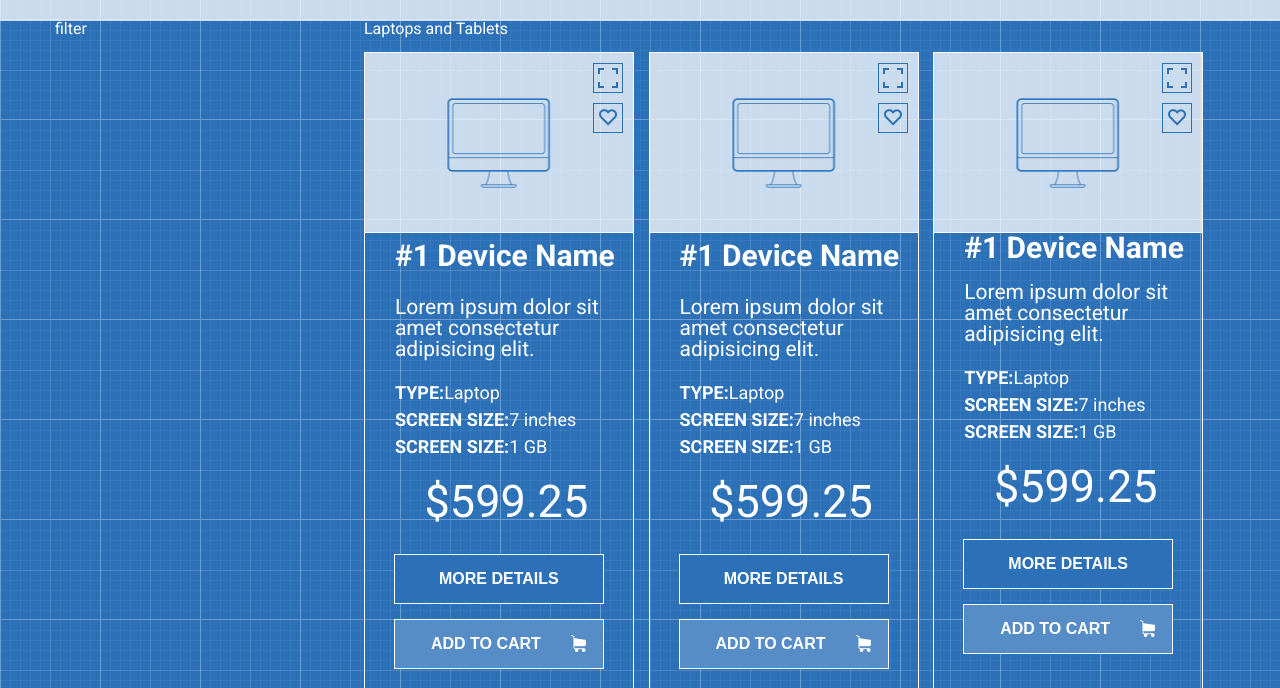
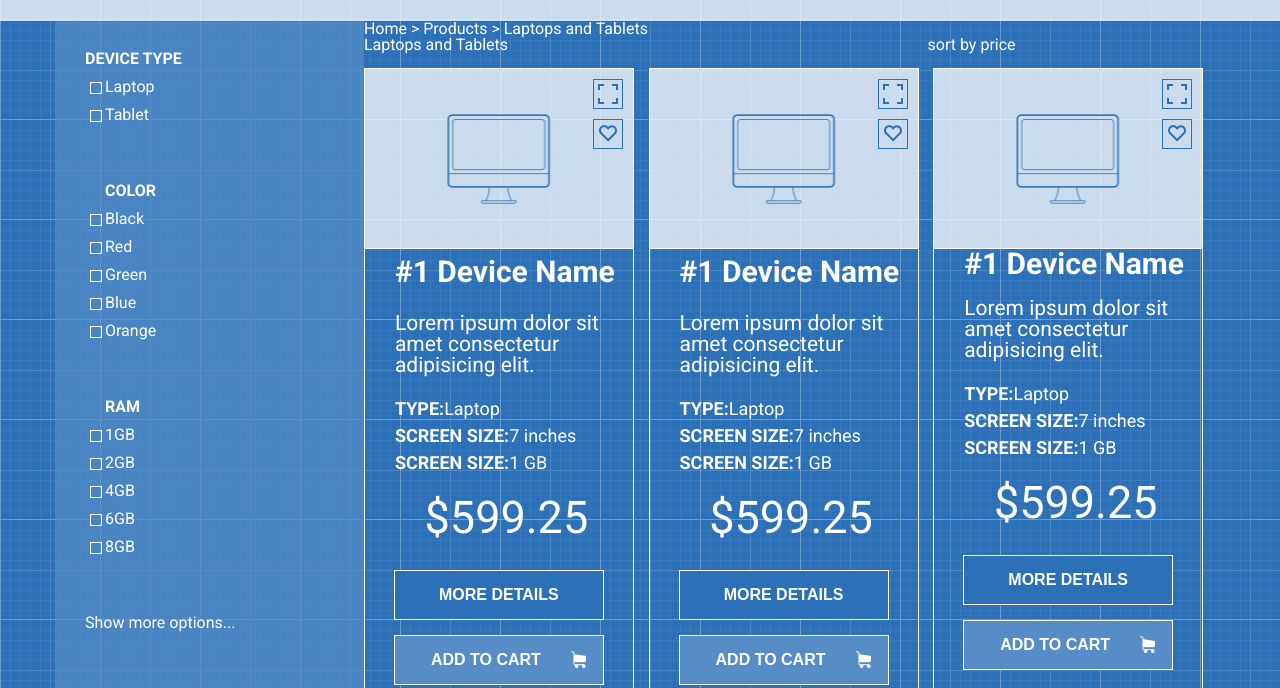
Before and after one commit to yurich30/yurich30.github.io, a plain HTML site: page index.html in a window 1280 px wide. Shown: the part 81-769 px from the top of the page. Drawn offline with Linux system fonts and the light colour scheme.

Commit message:
add filter in main

```diff
--- a/index.html
+++ b/index.html
@@ -63,9 +63,85 @@
     <main class="main">
         <div class="container">
             <div class="row">
-                <div class="col-md-3 height100">filter</div>
+                <div class="col-md-3 filter">
+                    <div class="deviceType">
+                        <p class="uppercase">Device type</p>
+                        <div>
+                            <input type="checkbox" id="laptop">
+                            <label for="laptop">Laptop</label>
+                        </div>
+                        <div>
+                            <input type="checkbox" id="tablet">
+                            <label for="tablet">Tablet</label>
+                        </div>
+                    </div>
+                    <div class="color">
+                        <div>
+                            <p class="uppercase">Color</p>
+                        </div>
+                        <div>
+                            <input type="checkbox" id="black">
+                            <label for="black">Black</label>
+                        </div>
+                        <div>
+                            <input type="checkbox" id="red">
+                            <label for="red">Red</label>
+                        </div>
+                        <div>
+                            <input type="checkbox" id="green">
+                            <label for="green">Green</label>
+                        </div>
+                        <div>
+                            <input type="checkbox" id="blue">
+                            <label for="blue">Blue</label>
+                        </div>
+                        <div>
+                            <input type="checkbox" id="orange">
+                            <label for="orange">Orange</label>
+                        </div>
+                    </div>
+                    <div class="ram">
+                        <div>
+                            <p class="uppercase">ram</p>
+                        </div>
+                        <div>
+                            <input type="checkbox" id="gb1">
+                            <label for="gb1">1GB</label>
+                        </div>
+                        <div>
+                            <input type="checkbox" id="gb2">
+                            <label for="gb2">2GB</label>
+                        </div>
+                        <div>
+                            <input type="checkbox" id="gb4">
+                            <label for="gb4">4GB</label>
+                        </div>
+                        <div>
+                            <input type="checkbox" id="gb6">
+                            <label for="gb6">6GB</label>
+                        </div>
+                        <div>
+                            <input type="checkbox" id="gb8">
+                            <label for="gb8">8GB</label>
+                        </div>
+                    </div>
+                    <div>
+                        <p>Show more options...</p>
+                    </div>
+                    <div class="btnsubmit">
+                        <button>SUBMIT</button>
+                    </div>
+                </div>
                 <div class="col-md-9">
-                    <div class="title">Laptops and Tablets</div>
+                    <div class="row">
+                        <div class="col-md-12">
+                            <div>Home > Products > Laptops and Tablets</div>
+                        </div>
+                        <div class="col-md-8">
+                            <div>Laptops and Tablets</div>
+                        </div>
+                        <div class="col-md-4">sort by price</div>
+                    </div>
                     <div class="range">
                         <div class="subcol-md-3">
                             <div class="product">
@@ -343,6 +419,7 @@
                             </div>
                         </div>
                     </div>
+                    </div>
                 </div>
             </div>
         </div>
--- a/style.css
+++ b/style.css
@@ -179,6 +179,15 @@ i {
 
 
                     /* MAIN */
+.col-md-12 {
+    width: 100%;
+}
+.col-md-8 {
+    width: 66%;
+}
+.col-md-4 {
+    width: 33%;
+}
 .col-md-9 {
     width: 73%;
 }
@@ -333,6 +342,49 @@ i {
     background-image: url(images/cart2.png);
     background-repeat: no-repeat;
 }
-.height100 {
-    height: 100%;
+
+
+
+
+
+                /* Filter */
+input[type="checkbox"] {
+    display: none;
 }
+label:before {
+    content: "";
+    display: block;
+    width: 10px;
+    height: 10px;
+    border: 1px solid white;
+}
+input[type="checkbox"]:checked + label:before {
+    background-color: white;
+}
+.filter {
+    background-color: rgba(86, 141, 198, 0.7);;
+}
+.filter div {
+    width: 100%;
+}
+.filter>div {
+    margin:30px 0;
+    margin-left: 30px;
+}
+.filter>div div {
+    padding-left: 20px;
+}
+.filter label:before {
+    position: relative;
+    top: 15px;
+    left: -15px;
+}
+
+.btnsubmit button{
+    height: 50px;
+    width: 80%;
+    border: 1px solid white;
+    background-color: #2c71b8;
+    font-size: 16px;
+    font-weight: 700;
+}
```
